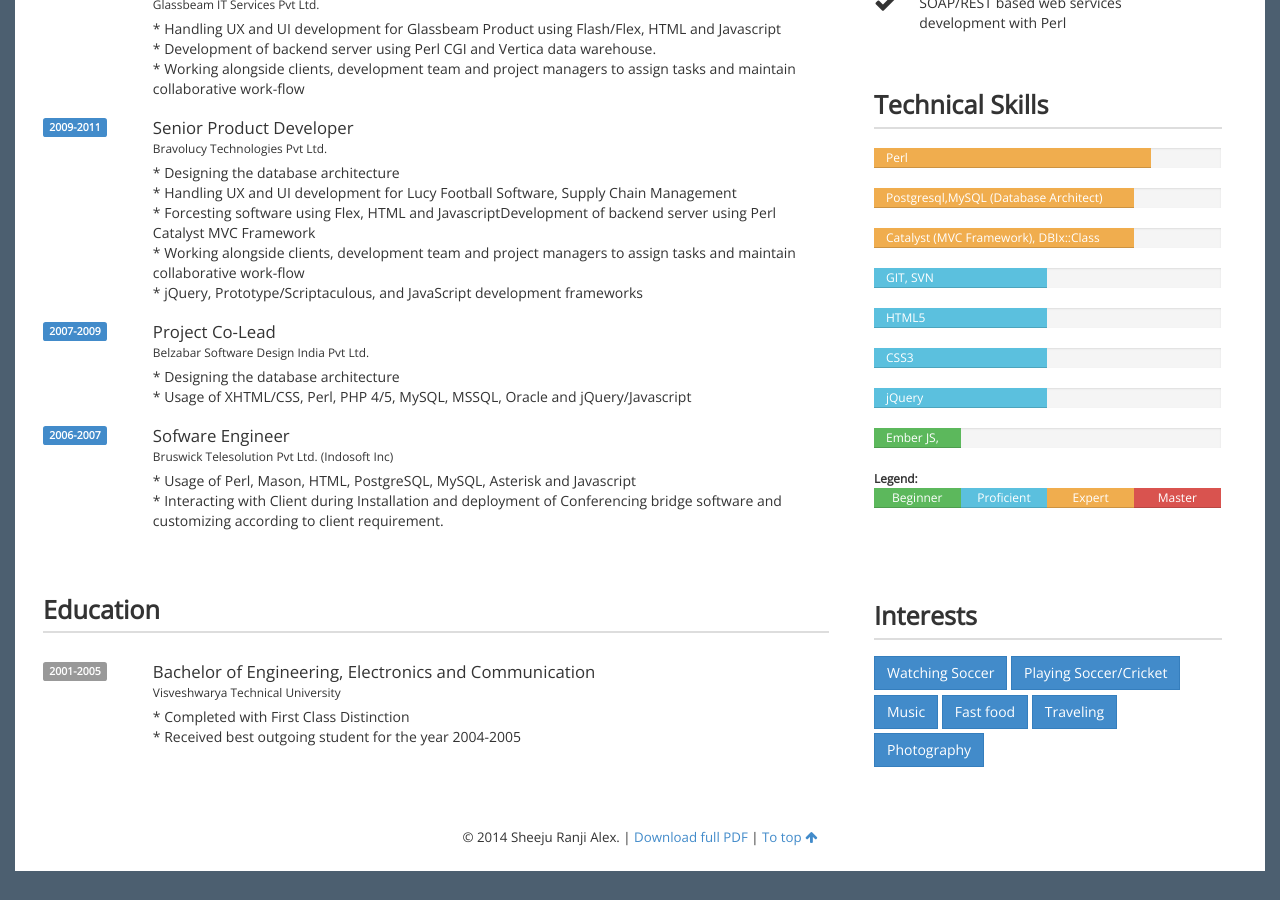
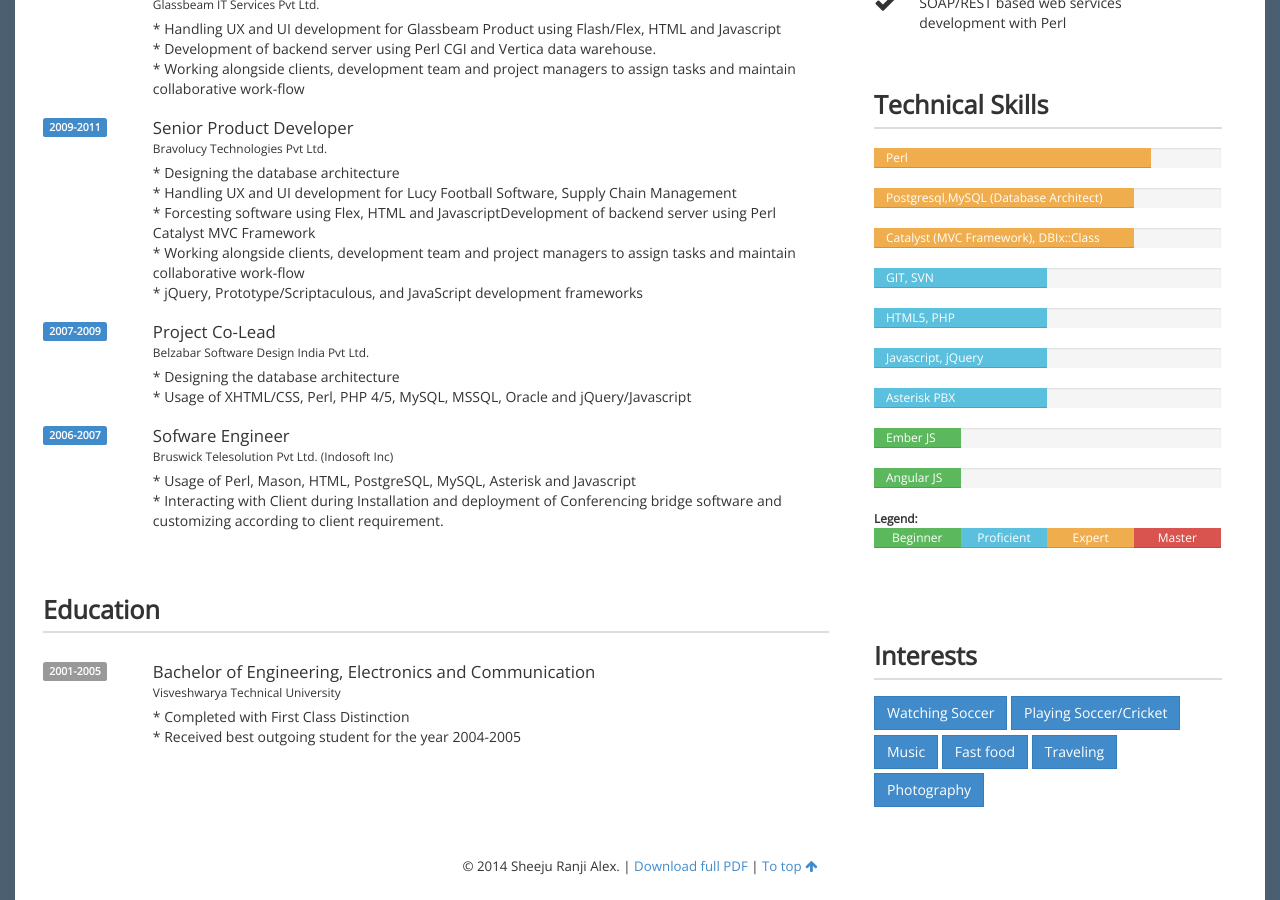
Before and after one commit to sheeju/sheeju.github.io, a Jekyll site: the page resume/index.html, which Jekyll copies as it is, in a window 1280 px wide and 900 px high, scrolled down 774 px. Built offline with Jekyll 4.4.1, drawn with Linux system fonts in a browser that asks for light colours; nearby versions of some CDN libraries; Markdown is read by kramdown in place of the engine named in the settings; before the commit the page ends 1645 px from its top, so only the background shows below that.

Commit message:
Resume update

```diff
--- a/resume/index.html
+++ b/resume/index.html
@@ -352,22 +352,27 @@
 
                                             <div class="progress">
                                                 <div class="progress-bar progress-bar-info" role="progressbar" aria-valuenow="40" aria-valuemin="0" aria-valuemax="100" style="width: 50%">
-                                                    HTML5
+                                                    HTML5, PHP
                                                 </div>
                                             </div>
                                             <div class="progress">
                                                 <div class="progress-bar progress-bar-info" role="progressbar" aria-valuenow="40" aria-valuemin="0" aria-valuemax="100" style="width: 50%">
-                                                    CSS3
+                                                   	Javascript, jQuery
                                                 </div>
                                             </div>
                                             <div class="progress">
                                                 <div class="progress-bar progress-bar-info" role="progressbar" aria-valuenow="40" aria-valuemin="0" aria-valuemax="100" style="width: 50%">
-                                                    jQuery
+                                                   	Asterisk PBX
                                                 </div>
                                             </div>
                                             <div class="progress">
                                                 <div class="progress-bar progress-bar-success" role="progressbar" aria-valuenow="40" aria-valuemin="0" aria-valuemax="100" style="width: 25%">
-                                                   	Ember JS, Angular JS
+                                                   	Ember JS
+                                                </div>
+                                            </div>
+                                            <div class="progress">
+                                                <div class="progress-bar progress-bar-success" role="progressbar" aria-valuenow="40" aria-valuemin="0" aria-valuemax="100" style="width: 25%">
+                                                   	Angular JS
                                                 </div>
                                             </div>
                                         </div><!-- /.skills -->
```
